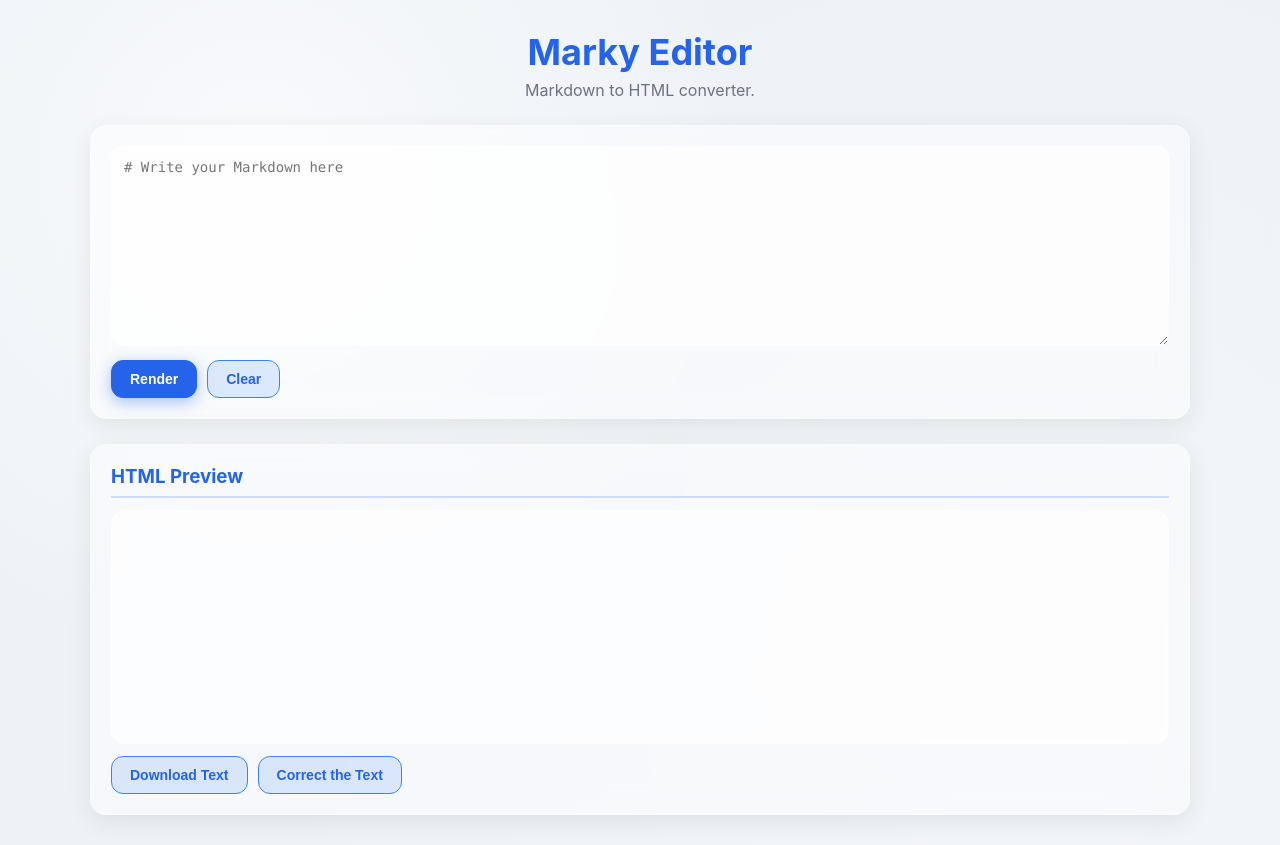
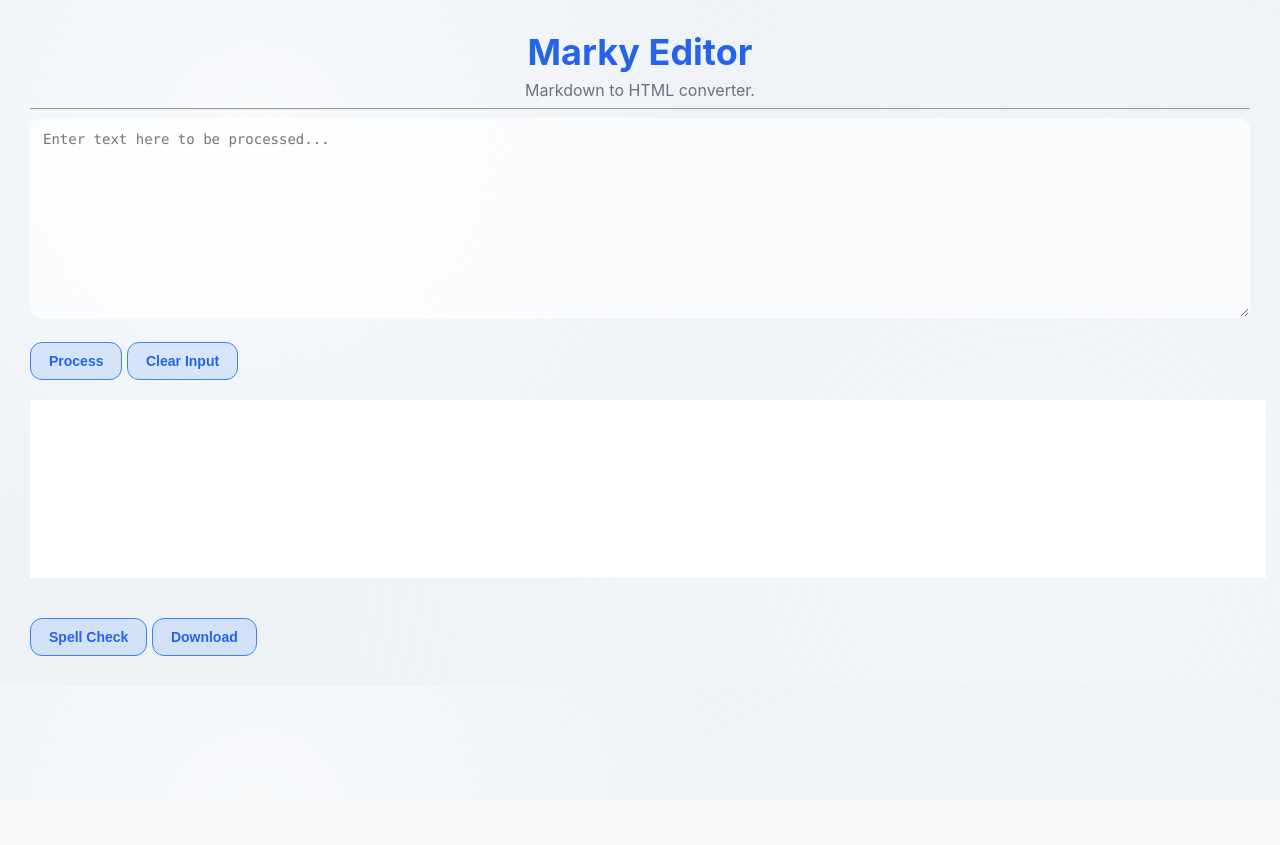
Before and after one commit to akshay-moolath/Marky, a FastAPI app: page / in a window 1280 px wide. After the commit the page ends 656 px from the top, so only its background shows below. Run offline with FastAPI, Linux system fonts and the light colour scheme.

Commit message:
fixed many bugs.UNSTABLE because correct endpoint need to be fixed

```diff
--- a/main.py
+++ b/main.py
@@ -1,85 +1,28 @@
-from fastapi import FastAPI, Request, Form ,Body
-from fastapi import HTTPException
-from fastapi.responses import HTMLResponse, JSONResponse
+from fastapi import FastAPI, Form
+from fastapi.responses import HTMLResponse, FileResponse
 from fastapi.staticfiles import StaticFiles
-from fastapi.templating import Jinja2Templates
-from bs4 import BeautifulSoup
-import bleach,os,requests,markdown
-from dotenv import load_dotenv
-import json
+from schemas import HTMLCorrectionRequest
+from app.functions import markdown_to_html, extract_text_from_html, spellcheck
 
-load_dotenv()
-OPENAI_URL = "https://api.api-ninjas.com/v1/spellcheck"
-API_KEY = os.getenv("API_KEY")
+
 
 app = FastAPI()
 app.mount("/static", StaticFiles(directory="static"), name="static")
-templates = Jinja2Templates(directory="templates")
-
-ALLOWED_TAGS = list(bleach.sanitizer.ALLOWED_TAGS) + [
-    "p", "pre", "code", "hr", "br", "h1", "h2", "h3", "h4", "h5", "h6",
-    "table", "thead", "tbody", "tr", "th", "td", "ul", "ol", "li"
-]
-ALLOWED_ATTRIBUTES = {
-    **bleach.sanitizer.ALLOWED_ATTRIBUTES,
-    "a": ["href", "title", "rel", "target"],
-    "img": ["src", "alt", "title"],
-    "th": ["colspan", "rowspan"],
-    "td": ["colspan", "rowspan"],
-}
 
 
-def markdown_to_safe_html(md_text: str) -> str:
-    raw_html = markdown.markdown(
-    md_text,
-    extensions=["fenced_code", "tables", "toc"]
-    )
-    clean = bleach.clean(
-        raw_html,
-        tags=ALLOWED_TAGS,
-        attributes=ALLOWED_ATTRIBUTES,
-        strip=True)
-    clean = bleach.linkify(clean)
-    clean = clean.replace("<a ", '<a target="_blank" rel="noopener noreferrer" ')
+@app.get("/")
+def home():
+    return FileResponse("static/index.html")
 
-    return clean
+@app.post("/render")
+async def render(md: str = Form(...)):
+    html = markdown_to_html(md)
+    return HTMLResponse(content=html, status_code=200)
 
-def extract_text_from_html(html: str) -> str:
-    soup = BeautifulSoup(html, "html.parser")
-    text = soup.get_text(separator="\n")
-    return text.strip()
-
-@app.get("/", response_class=HTMLResponse)
-async def index(request: Request):
-    return templates.TemplateResponse("index.html", {"request": request, "html": ""})
-
-@app.post("/render", response_class=HTMLResponse)
-async def render(request: Request, md: str = Form(...)):
-    html= markdown_to_safe_html(md)
-    plain = extract_text_from_html(html)
-    corrected_text= spellcheck(plain)
-    return templates.TemplateResponse("index.html", {"request": request, "html": html, "md": md,"corrected_text": corrected_text})
-
-def spellcheck(plain: str) -> str:
-    if not API_KEY:
-        raise RuntimeError("API Ninjas key not found in .env (NINJA_KEY).")
-
-    url = "https://api.api-ninjas.com/v1/spellcheck"
-    params = {"text": plain}
-
-    headers = {
-        "X-Api-Key": API_KEY
-    }
-
-    try:
-        resp = requests.get(url, headers=headers, params=params, timeout=20)
-    except requests.RequestException as exc:
-        raise HTTPException(status_code=502, detail=f"API Key error: {exc}")
-
-    if resp.status_code != 200:
-        raise HTTPException(status_code=502, detail=resp.text)
-
-    data = resp.json()
-
-    # `corrected` always exists in Spell Check API response
-    return data.get("corrected", plain)
+@app.post("/correct")
+async def correct(data_in: HTMLCorrectionRequest):
+    return {
+  "status": "success",
+  "original_length": 500,
+  "corrected_html": "<h2>This is the *new*, clean HTML snippet.</h2>"
+}
--- /dev/null
+++ b/schemas.py
@@ -0,0 +1,4 @@
+from pydantic import BaseModel
+
+class HTMLCorrectionRequest(BaseModel):
+    html: str
--- /dev/null
+++ b/static/index.html
@@ -0,0 +1,33 @@
+<!doctype html>
+<html>
+<head>
+    <meta charset="utf-8"/>
+    <title>Marky</title>
+    <meta name="viewport" content="width=device-width,initial-scale=1" />
+    <link rel="stylesheet" href="/static/styles.css">
+
+</head>
+<body>
+            <script src="/static/scripts.js"></script>
+            <h1>Marky Editor</h1>
+            <p class="lead">Markdown to HTML converter.</p><hr>
+            <textarea id="inputBox" placeholder="Enter text here to be processed..." rows="10" cols="50"></textarea><br><br>
+            <div class = "button-container-1">
+                <button id="processButton" onclick = "render()">Process</button>
+                <button id="clear-text" onclick = "clearText()">Clear Input</button><br></br>
+            </div>
+
+            <div id="preview-box" class="preview-box"
+     style="border:2px solid hsl(0, 0%, 100%); min-height:150px; width:99%; padding:12px; background:#fff;">
+</div>
+
+            <br><br>
+            <div class="button-container-2">
+                <button id ="correct-text" onclick="correctPreviewText()" >Spell Check</button>
+                <button id = "download-text" onclick="downloadPreviewText()">Download</button>
+            </div>
+
+
+
+</body>
+</html>
--- a/static/scripts.js
+++ b/static/scripts.js
@@ -1,12 +1,43 @@
-function clearText(){
-            document.getElementById("md-area").value = "";
-            document.getElementById("preview-box").innerHTML = "";
-        }
+//render function connected to render button
+async function render()
+{
+    const inputBox = document.getElementById('inputBox');
+    const previewBox = document.getElementById('preview-box');
+    const inputText = inputBox.value;
+    const response = await fetch('/render', {
+            method: 'POST',
+            headers: { 'Content-Type': 'application/x-www-form-urlencoded'},
+            body: new URLSearchParams({ 'md': inputText })
+        });
 
+        const rawHtmlText = await response.text();
+        previewBox.innerHTML = rawHtmlText;
+
+}
+
+
+
+
+
+        async function correctPreviewText() {
+            const preview = document.getElementById("preview-box");
+            const html = preview.innerHTML.trim();
+
+            const response = await fetch("/correct", {
+            method: "POST",
+            headers: { "Content-Type": "application/json" },
+            body: JSON.stringify({ html: html })
+            });
+            const data = await response.json();
+            preview.innerHTML = data.corrected_html;
+            }
+
+
+
+
+//downloading the preview text
         function downloadPreviewText(){
             const text = document.getElementById("preview-box").innerText.trim();
-            if(!text){ alert("Nothing to download."); return; }
-
             const blob = new Blob([text], {type:"text/plain"});
             const url = URL.createObjectURL(blob);
             const a = document.createElement("a");
@@ -18,51 +49,8 @@ function clearText(){
             document.body.removeChild(a);
         }
 
-        async function correctPreviewText() {
-            const preview = document.getElementById("preview-box");
-            const html = preview.innerHTML.trim();
-            if (!html) { alert("Nothing to correct."); return; }
 
-            // show spinner and disable button
-            const spinner = document.getElementById("spinner");
-            const btn = document.getElementById("correct-btn");
-            spinner.classList.remove("hidden");
-            btn.disabled = true;
-            btn.style.opacity = 0.7;
-
-            try {
-                const response = await fetch("/correct", {
-                    method: "POST",
-                    headers: { "Content-Type": "application/json" },
-                    body: JSON.stringify({ html: html })
-                });
-
-                if (!response.ok) {
-                    let msg = "Correction failed.";
-                    try {
-                        const err = await response.json();
-                        msg = err.detail || JSON.stringify(err);
-                    } catch(_) {}
-                    alert(msg);
-                    return;
-                }
-
-                const data = await response.json();
-
-                // Server should return { corrected_html: "<p>...</p>" }
-                if (data.corrected_html) {
-                    preview.innerHTML = data.corrected_html;
-                } else if (data.corrected_text) {
-
-                } else {
-                    alert("No corrected content returned.");
-                }
-            } catch (err) {
-                console.error(err);
-                alert("Network or server error while correcting text.");
-            } finally {
-                spinner.classList.add("hidden");
-                btn.disabled = false;
-                btn.style.opacity = 1;
-            }
+     function clearText(){
+            document.getElementById("inputBox").value = "";
+            document.getElementById("preview-box").innerHTML = "";
         }
--- a/static/styles.css
+++ b/static/styles.css
@@ -107,18 +107,7 @@
             transform: translateY(-2px);
         }
 
-        /* Preview box */
-        .preview{
-            background: rgba(255,255,255,0.65);
-            border:1px solid rgba(255,255,255,0.4);
-            border-radius:14px;
-            padding:16px;
-            /* 🔑 Same Size: Min-height matches the textarea height (200px) */
-            min-height:200px;
-            white-space:pre-wrap;
-            overflow:auto;
-            box-shadow: inset 0 0 25px rgba(255,255,255,0.2);
-        }
+
         h3{
             color: var(--primary-color);
             border-bottom: 2px solid rgba(37, 99, 235, 0.2);
@@ -133,17 +122,7 @@
             align-items:center;
         }
 
-        .spinner {
-            display: inline-block;
-            width:18px;
-            height:18px;
-            border:3px solid rgba(0,0,0,0.12);
-            border-top-color: var(--primary-color);
-            border-radius:50%;
-            animation: spin 0.9s linear infinite;
-            margin-left:6px;
-            vertical-align:middle;
-        }
+
         .hidden { display:none; }
 
         @keyframes spin {
--- a/templates/index.html
+++ /dev/null
@@ -1,57 +0,0 @@
-<!doctype html>
-<html>
-<head>
-    <meta charset="utf-8"/>
-    <title>Marky</title>
-    <meta name="viewport" content="width=device-width,initial-scale=1" />
-    <link rel="stylesheet" href="{{ url_for('static', path='styles.css') }}">
-
-</head>
-<body>
-    <div class="container"><div>
-        <script src="{{ url_for('static', path='scripts.js') }}"></script>
-            <h1>Marky Editor</h1>
-            <p class="lead">Markdown to HTML converter.</p>
-        </div>
-
-        <div class="glass">
-            <form method="post" action="/render">
-                <textarea id="md-area" name="md" placeholder="# Write your Markdown here">{{ md | default('') }}</textarea>
-
-                <div class="controls">
-                    <button type="submit">Render</button>
-                    <button type="button" onclick="clearText()">Clear</button>
-                </div>
-            </form>
-        </div>
-
-        <!-- plain content (for debugging / optional) -->
-        <template id="plain-content">{{ plain | default('') | tojson }}</template>
-
-        <div class="glass">
-            <h3 style="margin-top:0">HTML Preview</h3>
-            <div id="preview-box" class="preview">
-    {% if corrected_text %}
-        {# corrected_text is plain text from API; convert double-newlines to paragraphs #}
-        {% for para in corrected_text.split('\n\n') %}
-            <p>{{ para | e }}</p>
-        {% endfor %}
-    {% elif corrected_html %}
-        {{ corrected_html | safe }}
-    {% elif html %}
-        {{ html | safe }}
-    {% else %}
-        <!-- empty -->
-    {% endif %}
-</div>
-
-            <div class="download-row">
-                <button onclick="downloadPreviewText()">Download Text</button>
-                <button id="correct-btn" onclick="correctPreviewText()">Correct the Text</button>
-                <div id="spinner" class="spinner hidden" title="Processing..."></div>
-            </div>
-        </div>
-
-    </div>
-</body>
-</html>
```
Also changed, not shown: app/functions.py (added, +50 -0 lines), app/__init__.py (deleted).
